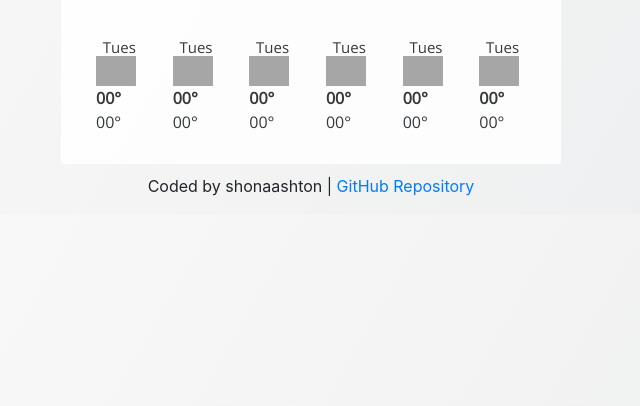
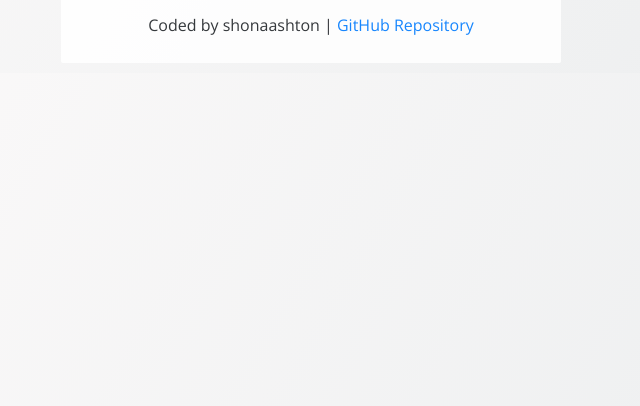
Before and after one commit to shousin/shona-forecasts, a plain HTML site: page index.html in a window 1280 px wide. Shown: the part 394-800 px from the top of the page, without its empty margins (329-969 px from the left). Drawn offline with nearby package versions, Linux system fonts and the light colour scheme; grey boxes are pictures that could not be loaded.

Commit message:
in JS - added inner html for first forecast element. Issue with weather symbol unresolved

```diff
--- a/index.html
+++ b/index.html
@@ -84,52 +84,9 @@
             </div>
 
         </div>
-<div class="row week">
-    <div class="col-2">
-        <h3 class="center hour-block-1">Tues</h3>
-
-        <img class="symbol symbol-2" src="https://ssl.gstatic.com/onebox/weather/48/rain_s_cloudy.png" alt="" />
-
-        <strong> 00°</strong> 00°
-    </div>
-    <div class="col-2">
-        <h3 class="center hour-block-2">Tues</h3>
-
-        <img class="symbol symbol-3" src="https://ssl.gstatic.com/onebox/weather/48/rain_s_cloudy.png" alt="" />
-
-        <strong> 00°</strong> 00°
-    </div>
-    <div class="col-2">
-        <h3 class="center hour-block-3">Tues</h3>
-
-        <img class="symbol symbol-4" src="https://ssl.gstatic.com/onebox/weather/48/rain_s_cloudy.png" alt="" />
-
-        <strong> 00°</strong> 00°
-    </div>
-    <div class="col-2">
-        <h3 class="center hour-block-4">Tues</h3>
-
-        <img class="symbol symbol-5" src="https://ssl.gstatic.com/onebox/weather/48/rain_s_cloudy.png" alt="" />
-
-        <strong> 00°</strong> 00°
-    </div>
-    <div class="col-2">
-        <h3 class="center hour-block-5">Tues</h3>
-
-        <img class="symbol symbol-6" src="https://ssl.gstatic.com/onebox/weather/48/rain_s_cloudy.png" alt="" />
-
-        <strong> 00°</strong> 00°
-    </div>
-    <div class="col-2">
-        <h3 class="center hour-block-6">Tues</h3>
-
-        <img class="symbol symbol-7" src="https://ssl.gstatic.com/onebox/weather/48/rain_s_cloudy.png" alt="" />
-
-        <strong> 00°</strong> 00°
-    </div>
+<div class="row forecast" id="forecast">
 
 </div>
-    </div>
     <p class="signature center">
         Coded by shonaashton |
         <a class="git-hub-link" href="https://github.com/shousin/shona-forecasts" target="_blank">GitHub Repository</a>
--- a/src/script.js
+++ b/src/script.js
@@ -71,7 +71,26 @@ function showCelsius(event) {
 
 //this function is linked to the display forecast function call back within the search function
 function displayForecast(response) {
-  console.log(response.data);
+  let forecastElement = document.querySelector("#forecast");
+  let forecast = response.data.list[0];
+  console.log(forecast);
+  forecastElement.innerHTML =
+    //there is an error because the image domain belongs to Gandi.net
+    `
+    <div class="col-2">
+      <h3 class="center">12:00</h3>
+      <img
+      src="http://openweather.org/img/wn/${
+        forecast.weather[0].icon
+      }@2x.png" alt=""
+
+      />
+      <div class="center"> 🎃 <br />
+      <strong> ${Math.round(forecast.main.temp_max)}°</strong> ${Math.round(
+      forecast.main.temp_min
+    )}°</div>
+    </div>
+  `;
 }
 
 function search(event) {
@@ -209,9 +228,9 @@ function search(event) {
     }
     axios.get(`${apiUrl}&appid=${apiKey}`).then(showTemperature);
 
-    //the following code is to forecast weather for today
+    //the following code is to forecast weather for today in 3 hour increments
 
-    apiUrl = `https://api.openweathermap.org/data/2.5/forecast?q=${city.innerHTML}`;
+    apiUrl = `https://api.openweathermap.org/data/2.5/forecast?q=${searchInputValueUpperCase}&units=metric`;
     axios.get(`${apiUrl}&appid=${apiKey}`).then(displayForecast);
   } else {
     city.innerHTML = `Please type a city...`;
```
